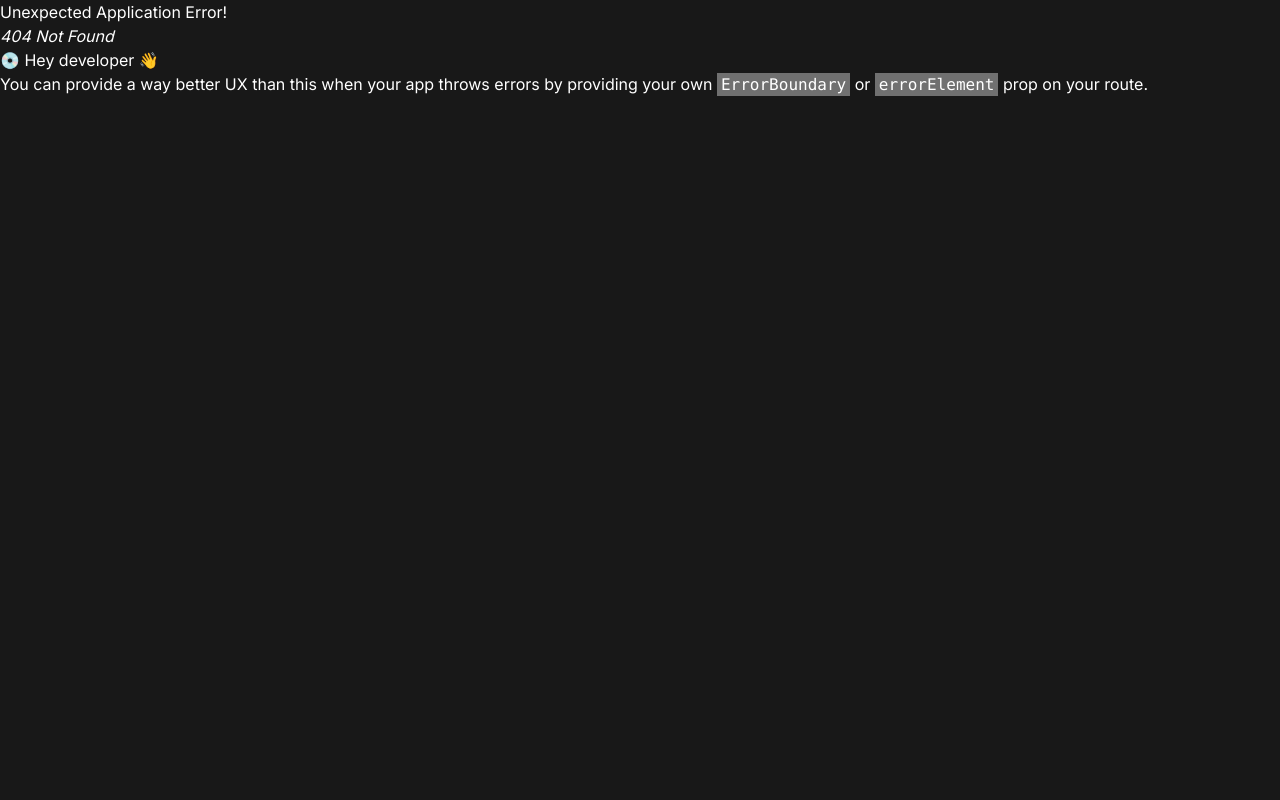
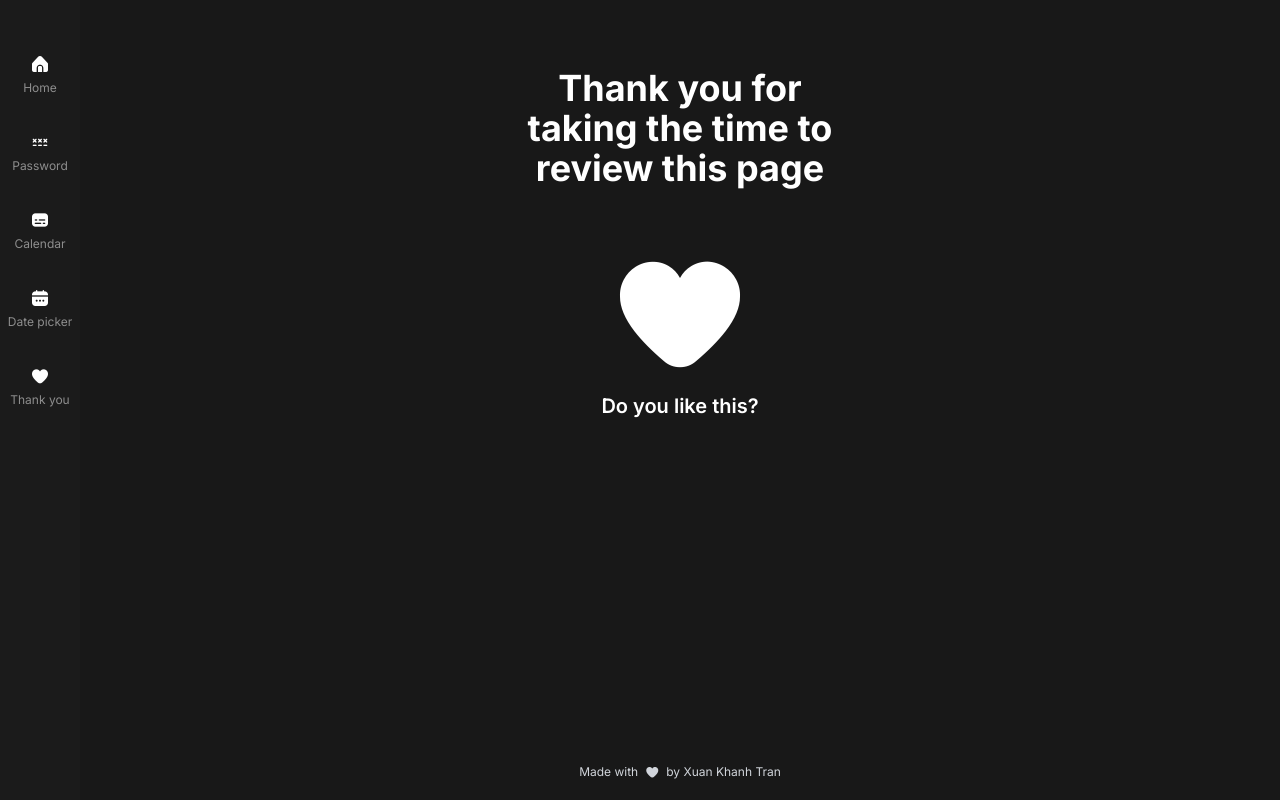
Before and after one commit to khanhspring/aha-frontend-exam, a React (Create React App) app: page /thank-you in a window 1280 px wide. Before the commit this address had no page. Built offline with nearby package versions, Linux system fonts and the light colour scheme.

Commit message:
Fix menu item width, add thank you page

```diff
--- a/src/App.tsx
+++ b/src/App.tsx
@@ -4,6 +4,7 @@ import CalendarPage from "./pages/calendar";
 import DatePickerPage from "./pages/date-picker";
 import HomePage from "./pages/home";
 import PasswordPage from "./pages/password";
+import ThankYouPage from "./pages/thank-you";
 
 function App() {
 
@@ -27,6 +28,10 @@ function App() {
           path: "/date-picker",
           element: <DatePickerPage />
         },
+        {
+          path: "/thank-you",
+          element: <ThankYouPage />
+        },
       ]
     },
   ]);
--- a/src/components/calendar/date-panel/date-table-header.tsx
+++ b/src/components/calendar/date-panel/date-table-header.tsx
@@ -3,7 +3,7 @@ function DateTableHeader() {
   return (
     <div className="flex gap-1.5">
       {daysOfWeek.map((day, index) =>
-        <div className="flex-1 h-[13px] flex items-center justify-center text-[11px] font-normal text-cod-gray-500" key={index}>
+        <div className="flex-1 h-[13px] flex items-center justify-center text-[11px] font-normal text-cod-gray-600" key={index}>
           {day}
         </div>
       )}
--- a/src/layouts/primary/sidebar.tsx
+++ b/src/layouts/primary/sidebar.tsx
@@ -3,28 +3,34 @@ import { Link } from "react-router-dom";
 function SideBar() {
     return (
         <div className="w-[80px] bg-cod-gray-700 pt-10 flex flex-col items-center gap-2">
-            <Link to={"/"}>
-                <div className="flex flex-col gap-1 justify-center items-center w-full h-[70px] cursor-pointer group/menu-item hover:text-azure-radiance-900">
-                    <i className="fi fi-sr-home"></i>
+            <Link to={"/"} className="w-full">
+                <div className="flex flex-col gap-0.5 justify-center items-center w-full h-[70px] cursor-pointer group/menu-item">
+                    <i className="fi fi-sr-home group-hover/menu-item:text-azure-radiance-900"></i>
                     <span className="text-xs text-white/50 group-hover/menu-item:text-azure-radiance-900">Home</span>
                 </div>
             </Link>
-            <Link to={"/password"}>
-                <div className="flex flex-col gap-1 justify-center items-center w-full h-[70px] cursor-pointer group/menu-item hover:text-azure-radiance-900">
-                    <i className="fi fi-sr-password"></i>
+            <Link to={"/password"} className="w-full">
+                <div className="flex flex-col gap-0.5 justify-center items-center w-full h-[70px] cursor-pointer group/menu-item">
+                    <i className="fi fi-sr-password group-hover/menu-item:text-azure-radiance-900"></i>
                     <span className="text-xs text-white/50 group-hover/menu-item:text-azure-radiance-900">Password</span>
                 </div>
             </Link>
-            <Link to={"/calendar"}>
-                <div className="flex flex-col gap-1 justify-center items-center w-full h-[70px] cursor-pointer group/menu-item hover:text-azure-radiance-900">
-                    <i className="fi fi-sr-subtitles"></i>
+            <Link to={"/calendar"} className="w-full">
+                <div className="flex flex-col gap-0.5 justify-center items-center w-full h-[70px] cursor-pointer group/menu-item">
+                    <i className="fi fi-sr-subtitles group-hover/menu-item:text-azure-radiance-900"></i>
                     <span className="text-xs text-white/50 group-hover/menu-item:text-azure-radiance-900">Calendar</span>
                 </div>
             </Link>
-            <Link to={"/date-picker"}>
-                <div className="flex flex-col gap-1 justify-center items-center w-full h-[70px] cursor-pointer group/menu-item hover:text-azure-radiance-900">
-                    <i className="fi fi-sr-calendar"></i>
+            <Link to={"/date-picker"} className="w-full">
+                <div className="flex flex-col gap-0.5 justify-center items-center w-full h-[70px] cursor-pointer group/menu-item">
+                    <i className="fi fi-sr-calendar group-hover/menu-item:text-azure-radiance-900"></i>
                     <span className="text-xs text-white/50 group-hover/menu-item:text-azure-radiance-900">Date picker</span>
+                </div>
+            </Link>
+            <Link to={"/thank-you"} className="w-full">
+                <div className="flex flex-col gap-0.5 justify-center items-center w-full h-[70px] cursor-pointer group/menu-item">
+                    <i className="fi fi-sr-heart group-hover/menu-item:text-azure-radiance-900"></i>
+                    <span className="text-xs text-white/50 group-hover/menu-item:text-azure-radiance-900">Thank you</span>
                 </div>
             </Link>
         </div>
--- a/src/pages/calendar/index.tsx
+++ b/src/pages/calendar/index.tsx
@@ -2,7 +2,7 @@ import Calendar from "../../components/calendar/calendar";
 
 const CalendarPage = () => {
     return (
-        <div className="m-auto w-[335px] flex flex-col gap-10">
+        <div className="m-auto w-[335px] flex flex-col gap-7">
             <h2 className="text-4xl font-bold">Calendar</h2>
             <Calendar />
         </div>
--- a/src/pages/date-picker/index.tsx
+++ b/src/pages/date-picker/index.tsx
@@ -2,7 +2,7 @@ import DatePicker from "../../components/form-controls/date-picker";
 
 const DatePickerPage = () => {
     return (
-        <div className="m-auto w-[335px] flex flex-col gap-10">
+        <div className="m-auto w-[335px] flex flex-col gap-7">
             <h2 className="text-4xl font-bold">Date picker</h2>
             <DatePicker />
         </div>
--- a/src/pages/password/index.tsx
+++ b/src/pages/password/index.tsx
@@ -2,7 +2,7 @@ import InputPassword from "../../components/form-controls/input-password";
 
 const PasswordPage = () => {
     return (
-        <div className="m-auto w-[335px] flex flex-col gap-10">
+        <div className="m-auto w-[335px] flex flex-col gap-7">
             <h2 className="text-4xl font-bold">Password input</h2>
             <InputPassword placeholder="Password..." />
         </div>
--- /dev/null
+++ b/src/pages/thank-you/index.tsx
@@ -0,0 +1,27 @@
+import { useState } from "react";
+import StorageUtil from "../../utils/local-storage.util";
+
+const ThankYouPage = () => {
+    const [liked, setLiked] = useState(StorageUtil.get('liked'));
+
+    const toggleLike = () => {
+        const value = liked === 'Y' ? 'N' : 'Y';
+        setLiked(value);
+        StorageUtil.set('liked', value);
+    }
+
+    return (
+        <div className="m-auto w-[335px] flex flex-col items-center pt-10">
+            <h2 className="text-4xl font-bold text-center">Thank you for taking the time to review this page</h2>
+            <i
+                onClick={toggleLike}
+                className={`fi fi-sr-heart text-[120px] mt-16 cursor-pointer flex items-center hover:animate-wiggle ${liked === 'Y' ? 'text-rose-700' : ''}`}
+            ></i>
+            <p className="text-xl font-semibold text-center mt-5">
+                {liked === 'Y' ? 'Thank you!' : 'Do you like this?'}
+            </p>
+        </div>
+    );
+}
+
+export default ThankYouPage;
--- /dev/null
+++ b/src/utils/local-storage.util.ts
@@ -0,0 +1,14 @@
+const get = (key: string): string => {
+  return localStorage.getItem(key) || '';
+};
+
+const set = (key: string, value: string) => {
+  localStorage.setItem(key, value);
+};
+
+const StorageUtil = {
+  get,
+  set
+}
+
+export default StorageUtil;
--- a/tailwind.config.js
+++ b/tailwind.config.js
@@ -33,11 +33,16 @@ module.exports = {
         'slide-up': {
           '0%': { opacity: 1, transform: 'translateY(0px)'},
           '100%': { opacity: 0, transform: 'translateY(-15px)'},
+        },
+        wiggle: {
+          '0%, 100%': { transform: 'rotate(-3deg)' },
+          '50%': { transform: 'rotate(3deg)' },
         }
       },
       animation: {
         'slide-down': 'slide-down 0.2s ease-in-out forwards',
         'slide-up': 'slide-up 0.2s ease-in forwards',
+        wiggle: 'wiggle 0.77s ease-in-out infinite'
       }
     }
   },
```
